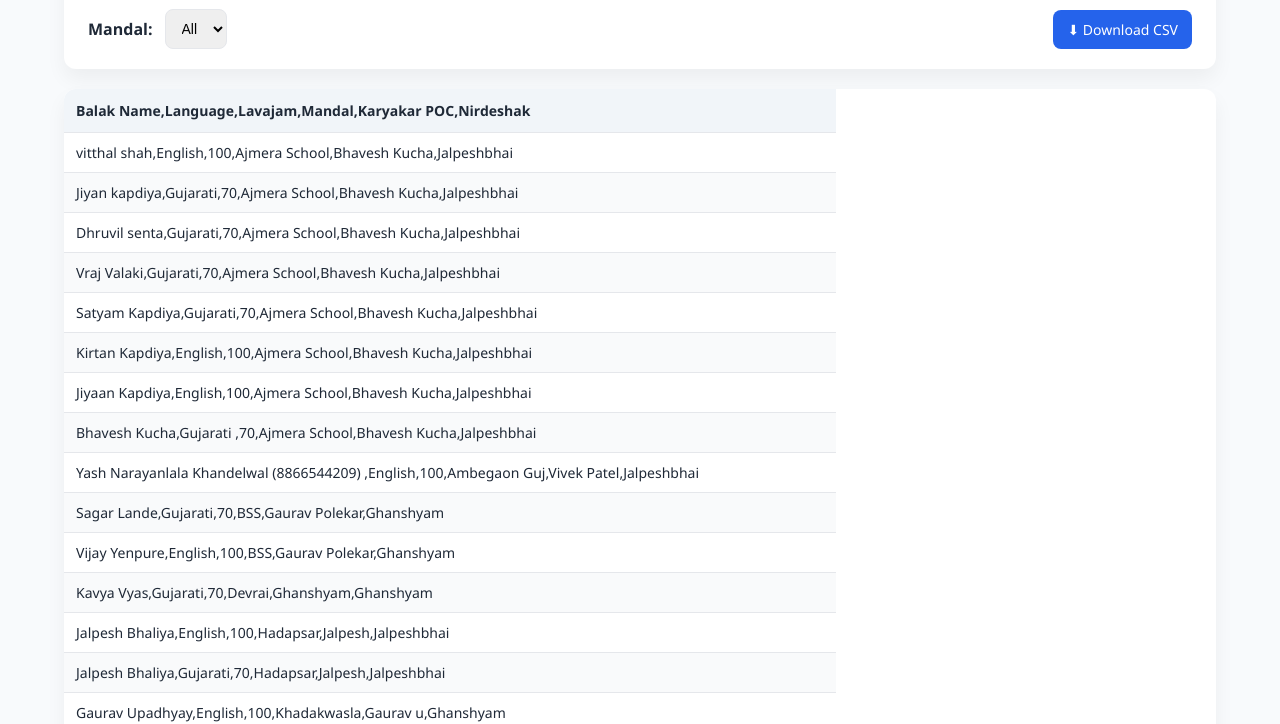
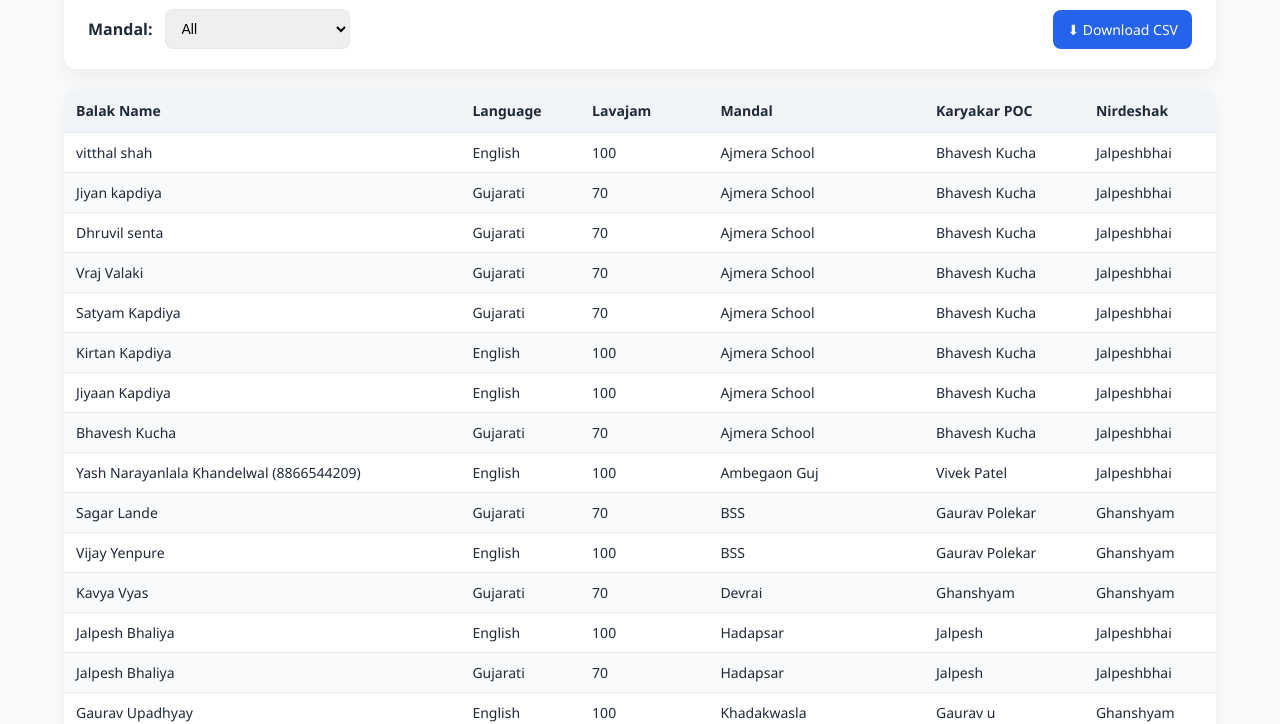
Before and after one commit to rakesh-sodha/BalPrakash, a plain HTML site: page index.html in a window 1280 px wide. Shown: the part 80-804 px from the top of the page. Drawn offline with Linux system fonts and the light colour scheme.

Commit message:
Update index.html

```diff
--- a/index.html
+++ b/index.html
@@ -152,7 +152,8 @@
   .then(res => res.text())
   .then(csv => {
 
-    allRows = csv.trim().split('\n').map(r => r.split('\t'));
+    // ✅ COMMA-separated parsing
+    allRows = csv.trim().split('\n').map(r => r.split(','));
     headers = allRows[0];
     mandalIndex = headers.indexOf('Mandal');
 
@@ -162,7 +163,8 @@
     const downloadBtn = document.getElementById('downloadBtn');
 
     // Table header
-    thead.innerHTML = '<tr>' + headers.map(h => `<th>${h}</th>`).join('') + '</tr>';
+    thead.innerHTML =
+      '<tr>' + headers.map(h => `<th>${h}</th>`).join('') + '</tr>';
 
     // Mandal dropdown
     [...new Set(allRows.slice(1).map(r => r[mandalIndex]).filter(Boolean))]
@@ -214,7 +216,6 @@
     }
 
     render('ALL');
-
     select.onchange = () => render(select.value);
     downloadBtn.onclick = downloadFilteredCSV;
   });
```
